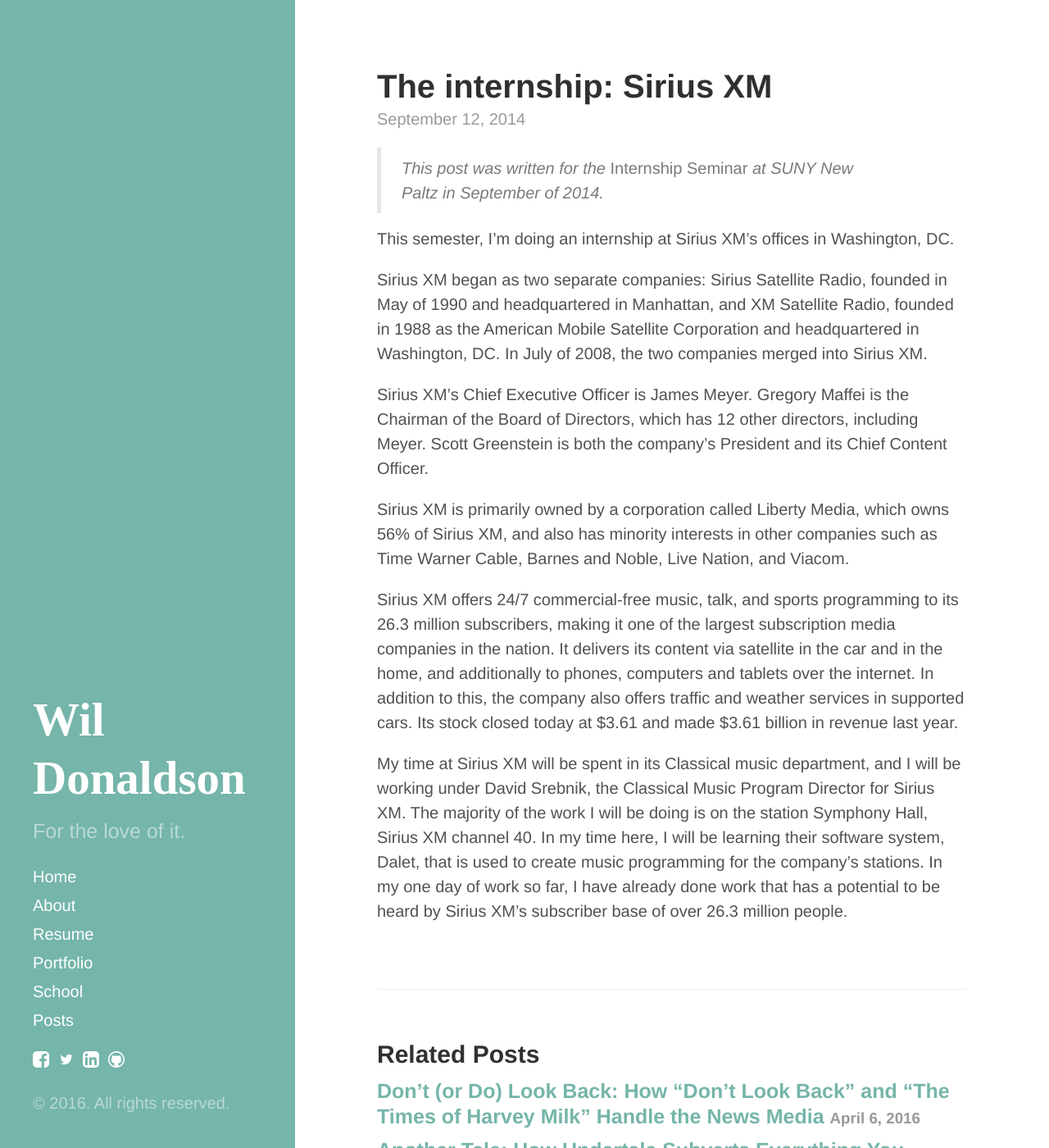
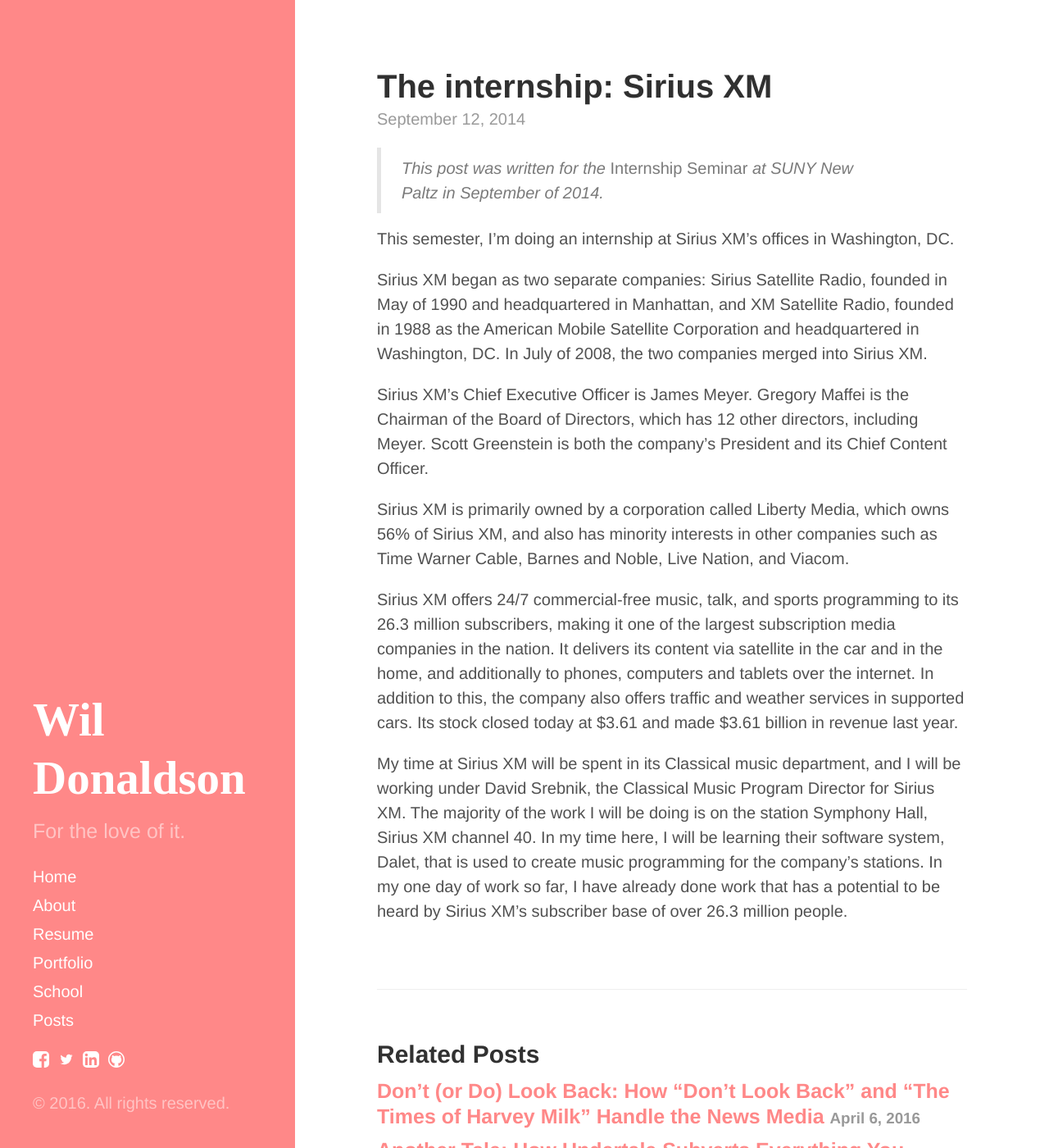
Before and after one commit to crownsedge/wildonaldson.me, a Jekyll site: the page built from _posts/2014-9-12-the-internship.md, in a window 1280 px wide and 1400 px high. Shown: the whole window at 82% size. Built offline with Jekyll 4.4.1, drawn with Linux system fonts in a browser that asks for light colours; comment, search, counter and statistics services are not loaded.

Commit message:
changing color
it’s time to change the color! i love salmon :) :) :)

```diff
--- a/_layouts/default.html
+++ b/_layouts/default.html
@@ -3,7 +3,7 @@
 
   {% include head.html %}
 
-  <body class="theme-base-0c">
+  <body class="theme-base-00">
 
     {% include sidebar.html %}
 
--- a/public/css/customizations.css
+++ b/public/css/customizations.css
@@ -27,7 +27,18 @@
 }
 
 
+/*
+	THEME
 
+	Color theming
+*/
+.theme-base-00 .sidebar {
+  background-color: #f88;
+}
+.theme-base-00 .content a,
+.theme-base-00 .related-posts li a:hover {
+  color: #f88;
+}
 
 /*
 	GENERAL-USE
```
Also changed, not shown: 1 other file.
